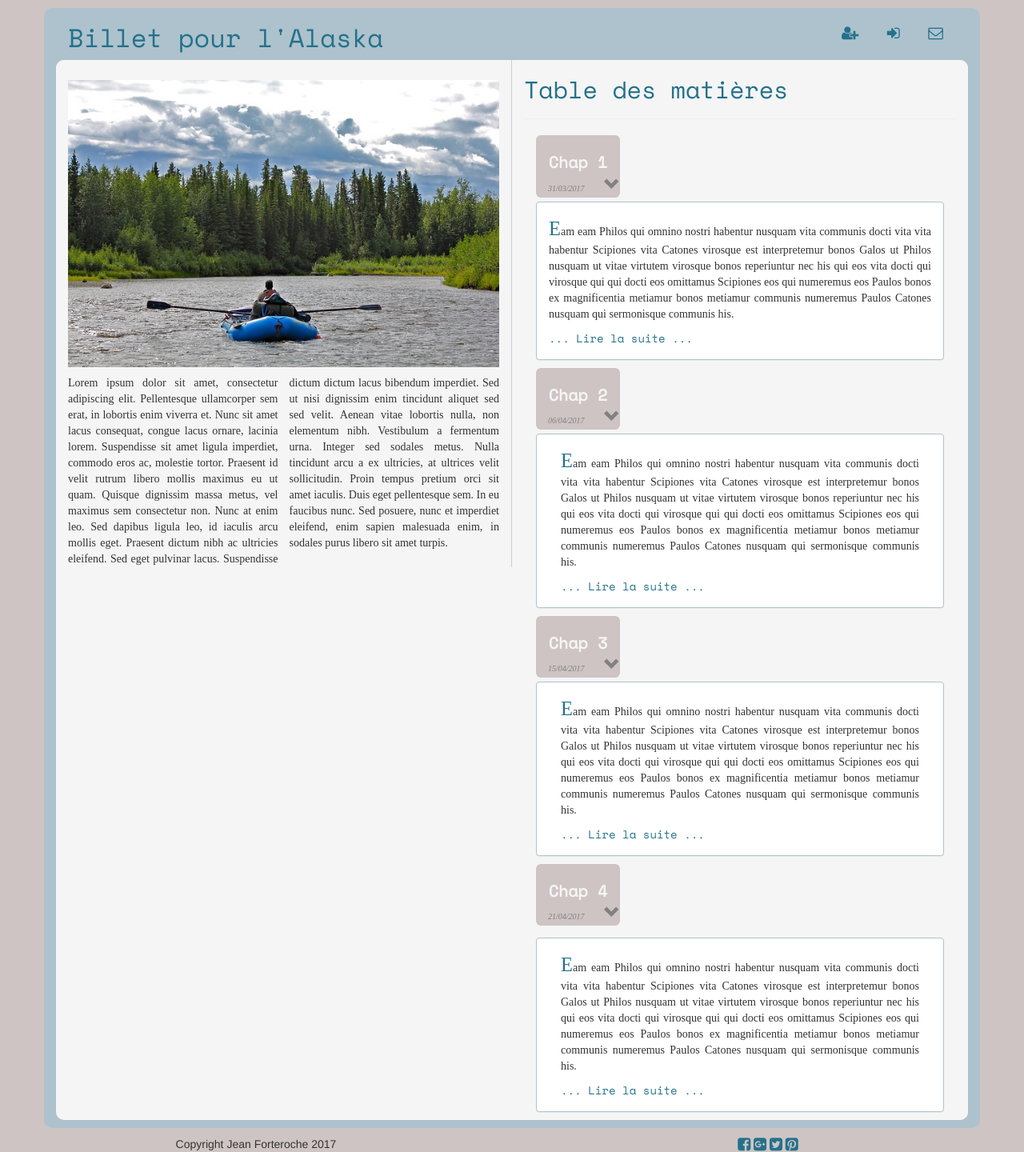
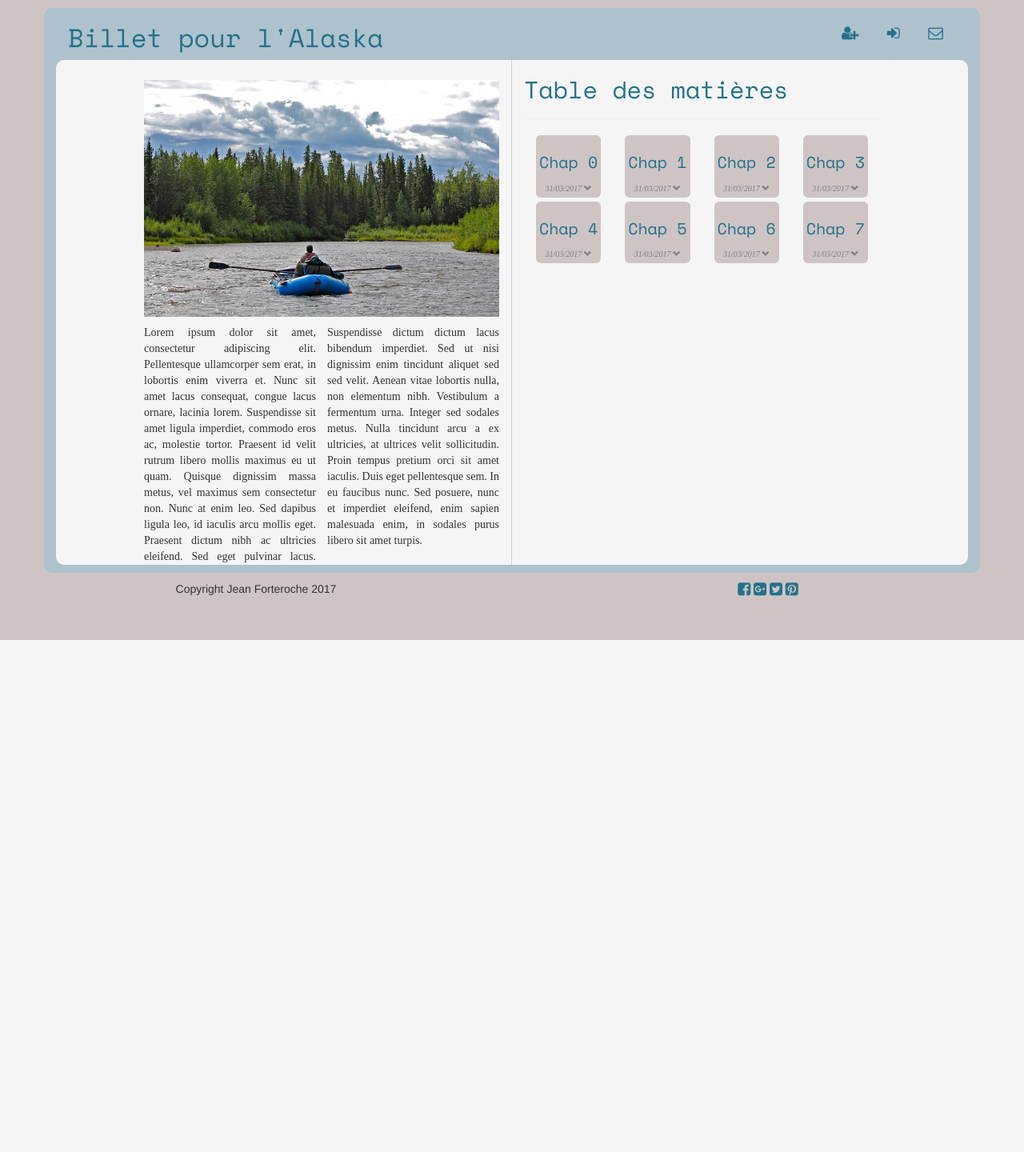
Before and after one commit to kalanna79/blog_writer, a PHP site: page / in a window 1280 px wide. Shown: the whole page at 80% size. After the commit the page ends 800 px from the top, so only its background shows below. Run offline with PHP 8.4, Linux system fonts and the light colour scheme.

Commit message:
add php and modify apparence of tab_mat

```diff
--- a/view/index.php
+++ b/view/index.php
@@ -5,8 +5,43 @@
      * Date: 24/03/2017
      * Time: 09:20
      */
+    $chaps = array(
+        array(
+            'chap' => 'chap0',
+            'texte' => 'lorem ipsum',
+        ),
+        array(
+            'chap' => 'chap0',
+            'texte' => 'lorem ipsum',
+        ),
+        array(
+            'chap' => 'chap0',
+            'texte' => 'lorem ipsum',
+        ),
+        array(
+            'chap' => 'chap0',
+            'texte' => 'lorem ipsum',
+        ),
+        array(
+            'chap' => 'chap0',
+            'texte' => 'lorem ipsum',
+        ),
+        array(
+            'chap' => 'chap0',
+            'texte' => 'lorem ipsum',
+        ),
+        array(
+            'chap' => 'chap0',
+            'texte' => 'lorem ipsum',
+        ),
+        array(
+            'chap' => 'chap0',
+            'texte' => 'lorem ipsum',
+        ),
+    );
+    ?>
 
-    ?>
+
 
 <!DOCTYPE HTML>
 <html>
@@ -34,51 +69,58 @@
 			</div>
 		</div>
 			<div class="row principal">
-		<section class="col-md-6 presentation">
+				<section class="col-md-offset-1 col-md-5 presentation">
 
 
 					<article>
 
 						<img src="img/rafting-1377057_640.jpg" width="100%" class="valign">
 
-				<div class="colonne">Lorem ipsum dolor sit amet, consectetur adipiscing elit. Pellentesque ullamcorper sem erat, in lobortis enim viverra et. Nunc sit amet lacus consequat, congue lacus ornare, lacinia lorem. Suspendisse sit amet ligula imperdiet, commodo eros ac, molestie tortor. Praesent id velit rutrum libero mollis maximus eu ut quam. Quisque dignissim massa metus, vel maximus sem consectetur non. Nunc at enim leo. Sed dapibus ligula leo, id iaculis arcu mollis eget.
+						<div class="colonne">
+							Lorem ipsum dolor sit amet, consectetur adipiscing elit. Pellentesque ullamcorper sem erat, in lobortis enim viverra et. Nunc sit amet lacus consequat, congue lacus ornare, lacinia lorem. Suspendisse sit amet ligula imperdiet, commodo eros ac, molestie tortor. Praesent id velit rutrum libero mollis maximus eu ut quam. Quisque dignissim massa metus, vel maximus sem consectetur non. Nunc at enim leo. Sed dapibus ligula leo, id iaculis arcu mollis eget.
 
-									 Praesent dictum nibh ac ultricies eleifend. Sed eget pulvinar lacus. Suspendisse dictum dictum lacus bibendum imperdiet. Sed ut nisi dignissim enim tincidunt aliquet sed sed velit. Aenean vitae lobortis nulla, non elementum nibh. Vestibulum a fermentum urna. Integer sed sodales metus. Nulla tincidunt arcu a ex ultricies, at ultrices velit sollicitudin. Proin tempus pretium orci sit amet iaculis. Duis eget pellentesque sem. In eu faucibus nunc. Sed posuere, nunc et imperdiet eleifend, enim sapien malesuada enim, in sodales purus libero sit amet turpis.</div>
+											 Praesent dictum nibh ac ultricies eleifend. Sed eget pulvinar lacus. Suspendisse dictum dictum lacus bibendum imperdiet. Sed ut nisi dignissim enim tincidunt aliquet sed sed velit. Aenean vitae lobortis nulla, non elementum nibh. Vestibulum a fermentum urna. Integer sed sodales metus. Nulla tincidunt arcu a ex ultricies, at ultrices velit sollicitudin. Proin tempus pretium orci sit amet iaculis. Duis eget pellentesque sem. In eu faucibus nunc. Sed posuere, nunc et imperdiet eleifend, enim sapien malesuada enim, in sodales purus libero sit amet turpis.
+						</div>
 
 					</article>
 
 
 				</section>
 				<!-- partie de droite avec Table des matières comprenant num chap + titre chap + date ajout + 300 car et Lire la suite -->
-        <section class="col-xs-12 col-md-6 table_mat">
+				<section class="col-xs-12 col-md-5 table_mat">
 					<h2>Table des matières</h2>
 					<hr>
 
-				<div class="row user-row">
 
-					<div class="col-xs-12 col-sm-12 col-md-6 col-lg-3">
-						<div class="row chap-box-icon">
-							<strong class="chap">Chap 1</strong><br>
-							<div class="col-xs-8 col-sm-8 col-md-8 col-lg-8">
-								<abbr><time datetime="2017-04-04">31/03/2017</time></abbr>
-							</div>
-							<div class="col-xs-3 col-sm-3 col-md-1 col-lg-1 dropdown-user" data-for=".chap1">
+
+						<div class="row">
+                            <?php $i = 0;?>
+							<?php foreach($chaps as  $key => $chap): ?>
+                            <?php if($i==0) echo '<div class="row">';?>
+							<div class="col-xs-12 col-sm-12 col-md-6 col-lg-3 showButton" id="<?php echo $key; ?>">
+								<div class="chap-box-icon">
+									<span class="chap"><a href="chapter.php">Chap <?php echo $key; ?></a></span><br>
+									<div>
+										<abbr>
+											<time datetime="2017-04-04">31/03/2017</time>
 											<i class="glyphicon glyphicon-chevron-down text-muted"></i>
+										</abbr>
 									</div>
 								</div>
 							</div>
 
 
-					<div class="row user-infos chap1">
-						<div class="col-xs-12 col-sm-12 col-md-12 col-lg-12">
+
+
+
+							<div class="row" >
+								<div class="col-xs-12 col-sm-12 col-md-12 col-lg-12 details-chap" id="details-<?php
+									echo $key; ?>" style="display: none">
 									<div class="panel panel-primary">
 										<div class="panel-body">
 											<div class="row">
-
-
 												<div>
-											<p> Eam eam Philos qui omnino nostri habentur nusquam vita communis docti vita vita habentur Scipiones vita Catones virosque est interpretemur bonos Galos ut Philos nusquam ut vitae virtutem virosque bonos reperiuntur nec his qui eos vita docti qui virosque qui qui docti eos omittamus Scipiones eos qui numeremus eos Paulos bonos ex magnificentia metiamur bonos metiamur communis numeremus Paulos Catones nusquam qui sermonisque communis his.</p>
-											<a href="#">... Lire la suite ...</a>
+													<p><?php echo $chap['texte']; ?></p>
 
 												</div>
 											</div>
@@ -86,103 +128,16 @@
 
 									</div>
 								</div>
+
+                                <?php $i++ ;?>
+                                <?php if ($i == 4):?>
 									</div>
-
-
-
-
-					<div class="col-xs-12 col-sm-12 col-md-6 col-lg-3">
-						<div class="row chap-box-icon">
-							<strong class="chap">Chap 2</strong><br>
-							<div class="col-xs-8 col-sm-8 col-md-8 col-lg-8">
-								<abbr><time datetime="2017-04-04">06/04/2017</time></abbr>
-							</div>
-							<div class="col-xs-3 col-sm-3 col-md-1 col-lg-1 dropdown-user" data-for=".chap2">
-								<i class="glyphicon glyphicon-chevron-down text-muted"></i>
-							</div>
-						</div>
-					</div>
-
-					<div class="row user-infos chap2">
-						<div class="col-xs-12 col-sm-12 col-md-12 col-lg-12">
-							<div class="panel panel-primary">
-								<div class="panel-body">
-									<div class="row">
-
-
-										<div class=" col-md-12 col-lg-12">
-											<p> Eam eam Philos qui omnino nostri habentur nusquam vita communis docti vita vita habentur Scipiones vita Catones virosque est interpretemur bonos Galos ut Philos nusquam ut vitae virtutem virosque bonos reperiuntur nec his qui eos vita docti qui virosque qui qui docti eos omittamus Scipiones eos qui numeremus eos Paulos bonos ex magnificentia metiamur bonos metiamur communis numeremus Paulos Catones nusquam qui sermonisque communis his.</p>
-											<a href="#">... Lire la suite ...</a>
-										</div>
-									</div>
-								</div>
+									<?php $i = 0;?>
+									<?php endif;?>
+                                <?php endforeach;?>
+                            <?php if (($i < 4) && ($i != 0)) echo '</div>'; ?>
 
 							</div>
-						</div>
-					</div>
-
-					<div class="col-xs-12 col-sm-12 col-md-6 col-lg-3">
-						<div class="row chap-box-icon">
-							<strong class="chap">Chap 3</strong><br>
-							<div class="col-xs-8 col-sm-8 col-md-8 col-lg-8">
-								<abbr><time datetime="2017-04-04">15/04/2017</time></abbr>
-							</div>
-							<div class="col-xs-3 col-sm-3 col-md-1 col-lg-1 dropdown-user" data-for=".chap3">
-								<i class="glyphicon glyphicon-chevron-down text-muted"></i>
-							</div>
-						</div>
-					</div>
-
-					<div class="row user-infos chap3">
-						<div class="col-xs-12 col-sm-12 col-md-12 col-lg-12">
-							<div class="panel panel-primary">
-								<div class="panel-body">
-									<div class="row">
-
-
-										<div class=" col-md-12 col-lg-12">
-											<p> Eam eam Philos qui omnino nostri habentur nusquam vita communis docti vita vita habentur Scipiones vita Catones virosque est interpretemur bonos Galos ut Philos nusquam ut vitae virtutem virosque bonos reperiuntur nec his qui eos vita docti qui virosque qui qui docti eos omittamus Scipiones eos qui numeremus eos Paulos bonos ex magnificentia metiamur bonos metiamur communis numeremus Paulos Catones nusquam qui sermonisque communis his.</p>
-											<a href="#">... Lire la suite ...</a>
-										</div>
-									</div>
-								</div>
-
-							</div>
-						</div>
-					</div>
-
-					<div class="col-xs-12 col-sm-12 col-md-6 col-lg-3">
-						<div class="row chap-box-icon">
-							<strong class="chap">Chap 4</strong><br>
-							<div class="col-xs-8 col-sm-8 col-md-8 col-lg-8">
-								<abbr><time datetime="2017-04-04">21/04/2017</time></abbr>
-							</div>
-							<div class="col-xs-1 col-sm-1 col-md-1 col-lg-1 dropdown-user" data-for=".chap4">
-								<span><i class="glyphicon glyphicon-chevron-down text-muted"></i></span>
-							</div>
-						</div>
-					</div>
-				</div>
-
-				<div class="row user-infos chap4">
-					<div class="col-xs-12 col-sm-12 col-md-12 col-lg-12">
-						<div class="panel panel-primary">
-							<div class="panel-body">
-								<div class="row">
-
-
-									<div class=" col-md-12 col-lg-12">
-										<p> Eam eam Philos qui omnino nostri habentur nusquam vita communis docti vita vita habentur Scipiones vita Catones virosque est interpretemur bonos Galos ut Philos nusquam ut vitae virtutem virosque bonos reperiuntur nec his qui eos vita docti qui virosque qui qui docti eos omittamus Scipiones eos qui numeremus eos Paulos bonos ex magnificentia metiamur bonos metiamur communis numeremus Paulos Catones nusquam qui sermonisque communis his.</p>
-										<a href="#">... Lire la suite ...</a>
-									</div>
-								</div>
-							</div>
-
-						</div>
-					</div>
-				</div>
-
-
 				</section>
 		</div>
 
```
Lines whose indentation alone changed are shown as unchanged.
